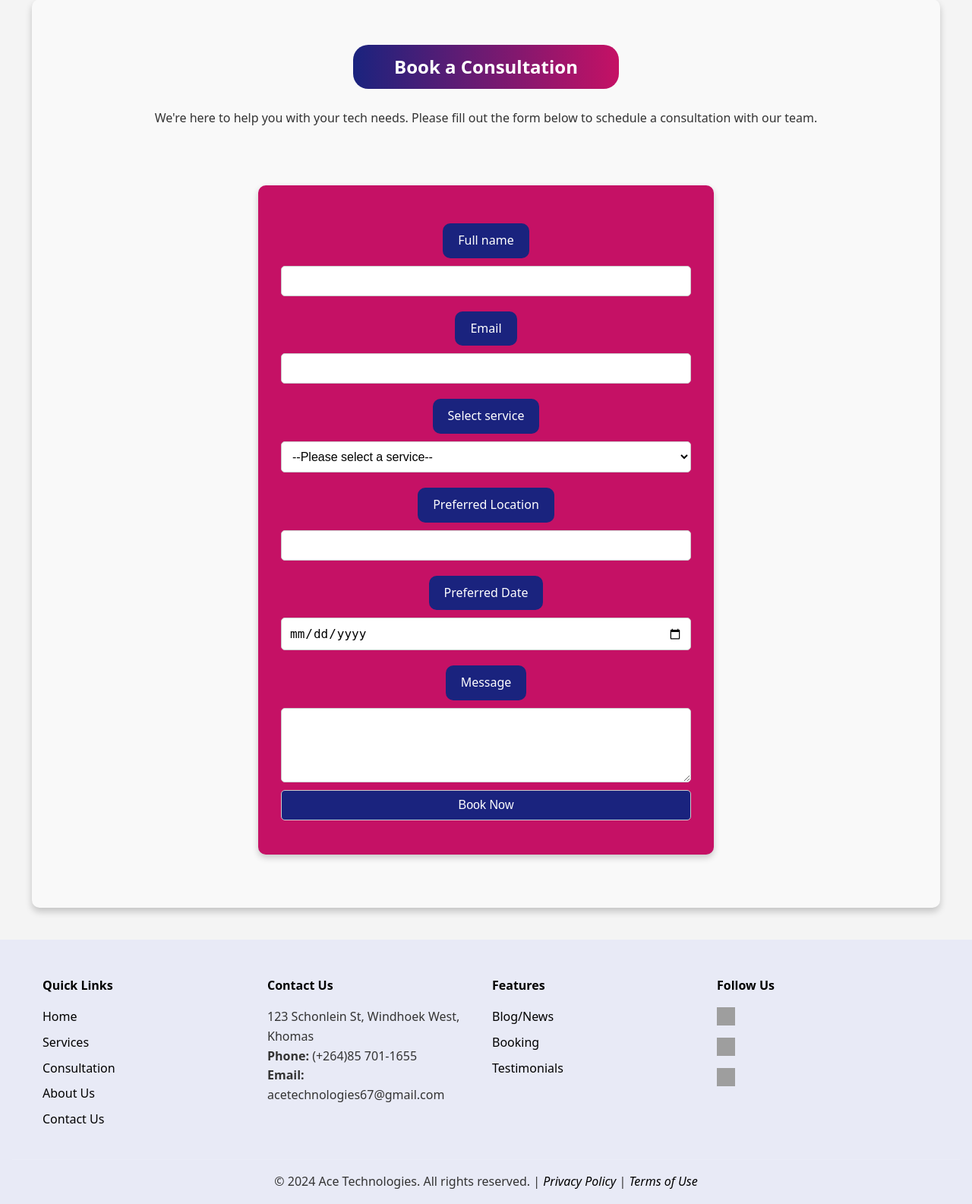
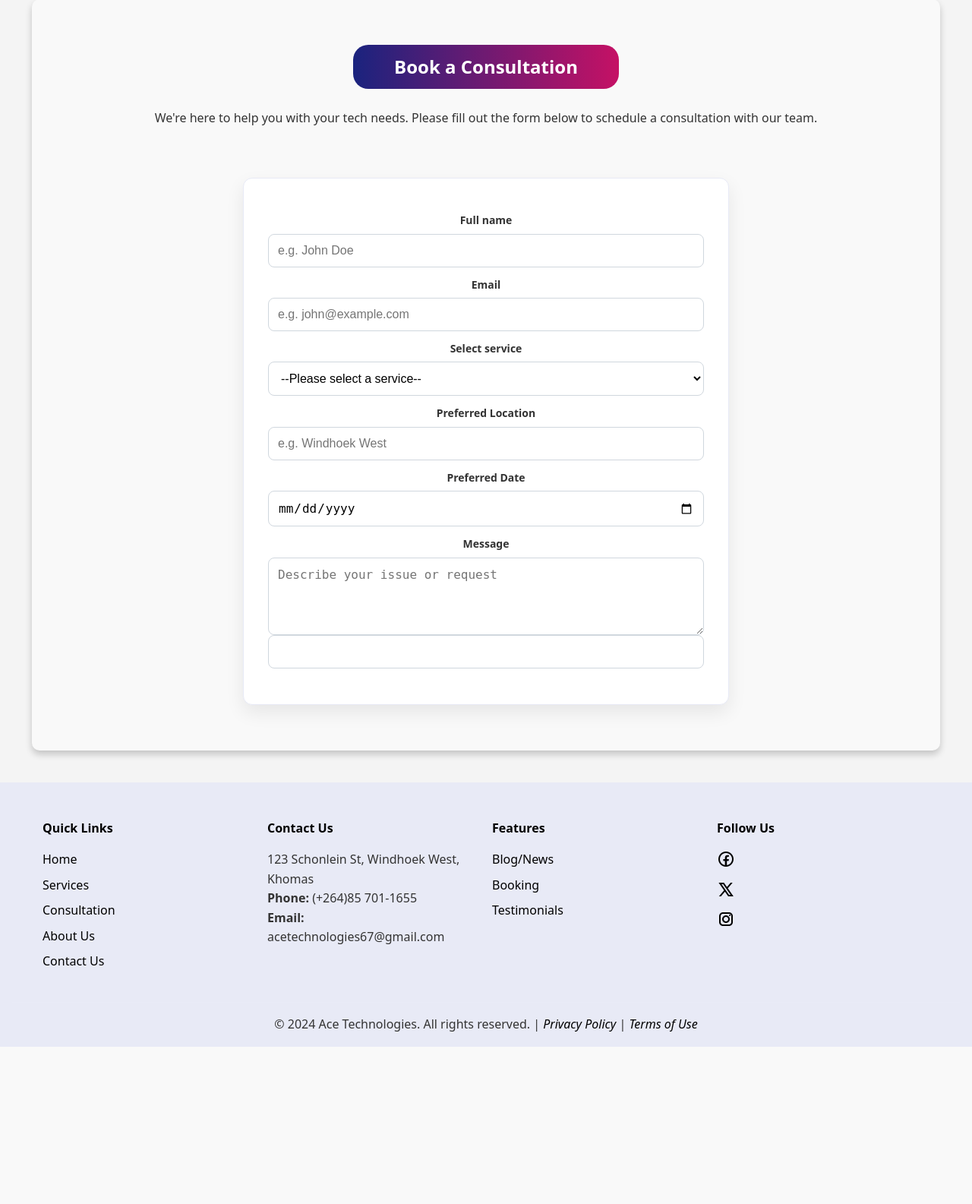
Before and after one commit to ANShishiveni/Ace-Tech-Website, a PHP site: page /consultations.html in a window 1280 px wide. Shown: the part 113-1698 px from the top of the page at 76% size. After the commit the page ends 1491 px from the top, so only its background shows below. Run offline with PHP 8.4, Linux system fonts and the light colour scheme; grey boxes are pictures that could not be loaded.

Commit message:
All files

```diff
--- a/Style.css
+++ b/Style.css
@@ -598,12 +598,13 @@ section {
 /*Booking form*/
 /* Form container with background and box-shadow */
 .form-container {
-    background-color: #C51165;
-    padding: 30px;
-    border-radius: 10px;
-    max-width: 600px;
-    margin: 50px auto; /* Center the form on the page */
-    box-shadow: 0 4px 8px rgba(0, 0, 0, 0.2); /* Adds a soft shadow effect */
+    background-color: #fff;
+    padding: 32px;
+    border-radius: 12px;
+    max-width: 640px;
+    margin: 40px auto;
+    box-shadow: 0 10px 25px rgba(0, 0, 0, 0.08);
+    border: 1px solid #E8EAF6;
 }
 
 /* Style for the form elements */
@@ -614,25 +615,32 @@ form {
 }
 
 form label {
-    font-size: 16px;
-    background-color: var(--button-bg-color);
-    color: white;
-    border-radius: 10px;
-    padding: 10px 20px;
-    margin: 20px auto 0;
-    max-width: 350px;
-    text-align: center;
+    font-size: 14px;
+    font-weight: 600;
+    color: var(--text-color);
+    margin-top: 12px;
+    margin-bottom: 6px;
 }
 
 form input,
 form select,
 form textarea,
 form button {
-    padding: 10px;
-    margin-top: 10px;
-    border-radius: 5px;
-    border: 1px solid #ccc;
+    padding: 12px;
+    margin-top: 0;
+    border-radius: 8px;
+    border: 1px solid #d0d7de;
     font-size: 1rem;
+    background-color: #fff;
+    transition: border-color 0.2s ease, box-shadow 0.2s ease;
+}
+
+form input:focus,
+form select:focus,
+form textarea:focus {
+    outline: none;
+    border-color: var(--button-hover-bg-color);
+    box-shadow: 0 0 0 3px rgba(92, 107, 192, 0.2);
 }
 
 /* Button Styling */
@@ -640,10 +648,11 @@ button {
     background-color: var(--button-bg-color);
     color: white;
     border: none;
-    border-radius: 5px;
+    border-radius: 8px;
     cursor: pointer;
-    padding: 10px;
+    padding: 12px 16px;
     margin-top: 20px;
+    font-weight: 600;
 }
 
 button:hover {
@@ -652,9 +661,17 @@ button:hover {
 
 /* Style for error messages */
 #errorMessage {
-    color: red;
+    color: var(--text-color);
     text-align: center;
     margin-top: 15px;
+}
+
+#errorMessage.error {
+    color: #d32f2f;
+}
+
+#errorMessage.success {
+    color: #2e7d32;
 }
 
 /* Additional styling for inputs */
--- a/consultations.html
+++ b/consultations.html
@@ -33,10 +33,10 @@
         <div class="form-container">
             <form id="bookingForm" onsubmit="return validateForm()" method="POST">
                 <label for="name">Full name</label>
-                <input type="text" id="name" name="name" required>
+                <input type="text" id="name" name="name" placeholder="e.g. John Doe" autocomplete="name" required>
 
                 <label for="email">Email</label>
-                <input type="email" id="email" name="email" required>
+                <input type="email" id="email" name="email" placeholder="e.g. john@example.com" autocomplete="email" required>
 
                 <label for="service">Select service</label>
                 <select id="service" name="service" required>
@@ -48,18 +48,18 @@
                 </select>
 
                 <label for="location">Preferred Location</label>
-                <input type="text" id="location" name="location" required>
+                <input type="text" id="location" name="location" placeholder="e.g. Windhoek West" autocomplete="address-level2" required>
 
                 <label for="date">Preferred Date</label>
                 <input type="date" id="date" name="date" required>
 
                 <label for="info">Message</label>
-                <textarea id="info" name="info" rows="4" cols="50" required></textarea>
+                <textarea id="info" name="info" rows="4" cols="50" placeholder="Describe your issue or request" required></textarea>
 
                 <button type="submit">Book Now</button>
             </form>
 
-            <p id="errorMessage" style="color:white; text-align:center;"></p>
+            <p id="errorMessage" aria-live="polite"></p>
         </div>
 
     </section>
--- a/script.js
+++ b/script.js
@@ -178,6 +178,8 @@ function validateForm() {
 
     // Display errors if any
     if (errors.length > 0) {
+        errorMessage.classList.remove('success');
+        errorMessage.classList.add('error');
         errorMessage.innerHTML = errors.join('<br>');
         return false;
     }
@@ -205,10 +207,13 @@ function submitForm() {
     .then(response => response.json())
     .then(data => {
         if (data.success) {
-            alert(data.message);
             form.reset();
-            errorMessage.innerHTML = '';
+            errorMessage.classList.remove('error');
+            errorMessage.classList.add('success');
+            errorMessage.innerHTML = data.message;
         } else {
+            errorMessage.classList.remove('success');
+            errorMessage.classList.add('error');
             errorMessage.innerHTML = data.message;
         }
     })
@@ -222,3 +227,14 @@ function submitForm() {
         submitButton.disabled = false;
     });
 }
+
+document.addEventListener('DOMContentLoaded', function() {
+    const dateInput = document.getElementById('date');
+    if (dateInput) {
+        const today = new Date();
+        const yyyy = today.getFullYear();
+        const mm = String(today.getMonth() + 1).padStart(2, '0');
+        const dd = String(today.getDate()).padStart(2, '0');
+        dateInput.min = `${yyyy}-${mm}-${dd}`;
+    }
+});
```
Also changed, not shown: icons/icons8-facebook-24.png (added), icons/icons8-instagram-24.png (added), icons/icons8-twitterx-24.png (added), more-services/Desktop-support.jpeg (added), more-services/It-support.jpeg (added), more-services/Mobile-support.jpeg (added), more-services/Network Support.jpeg (added), more-services/Network-support.jpeg (added), more-services/Windows-suppot.jpeg (added), more-services/Woman in Red Data Glow.jpeg (added), services/device_mananger.png (added), services/networking.jpeg (added), services/windows_troubleshoot.png (added).
